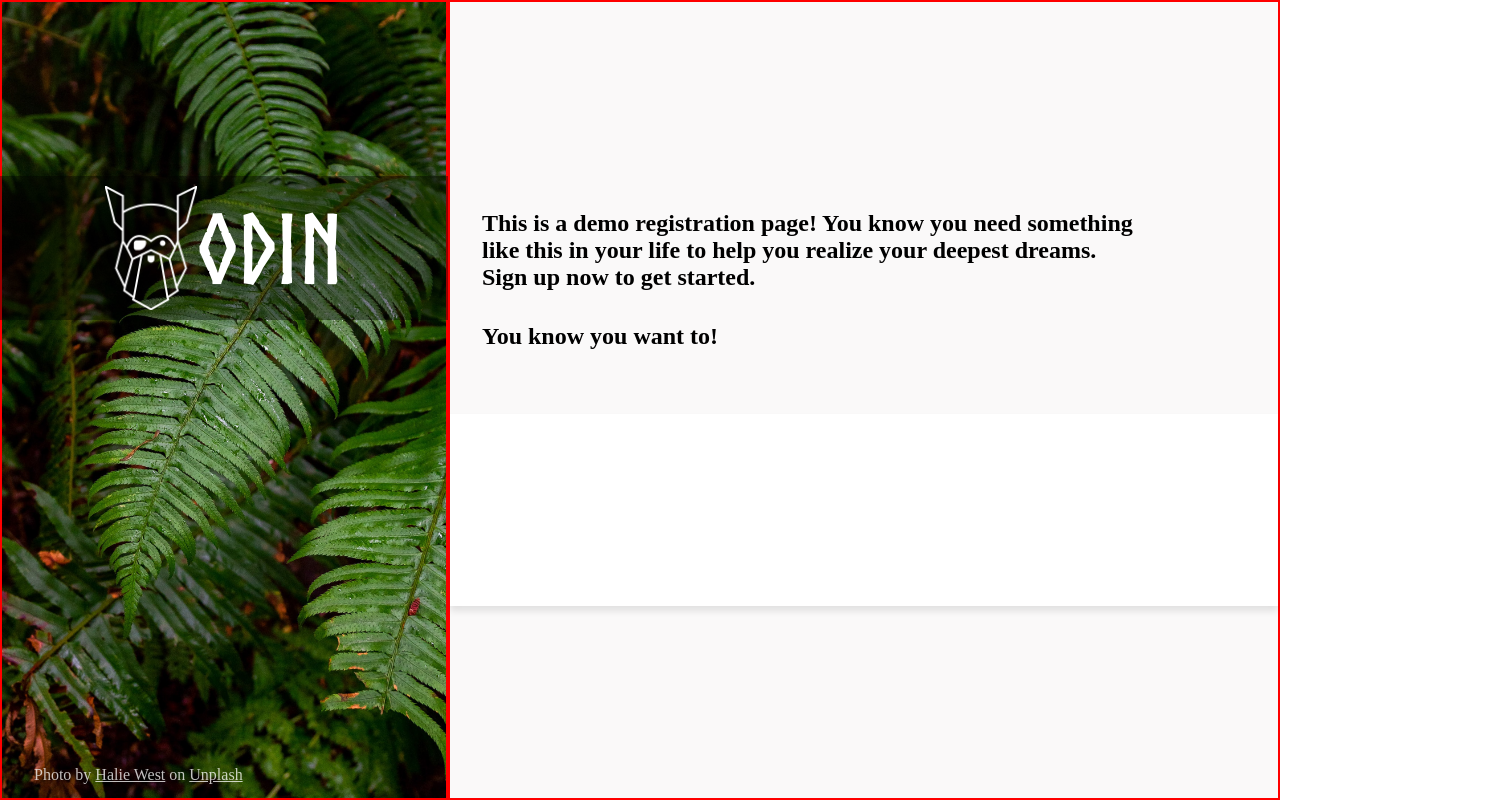
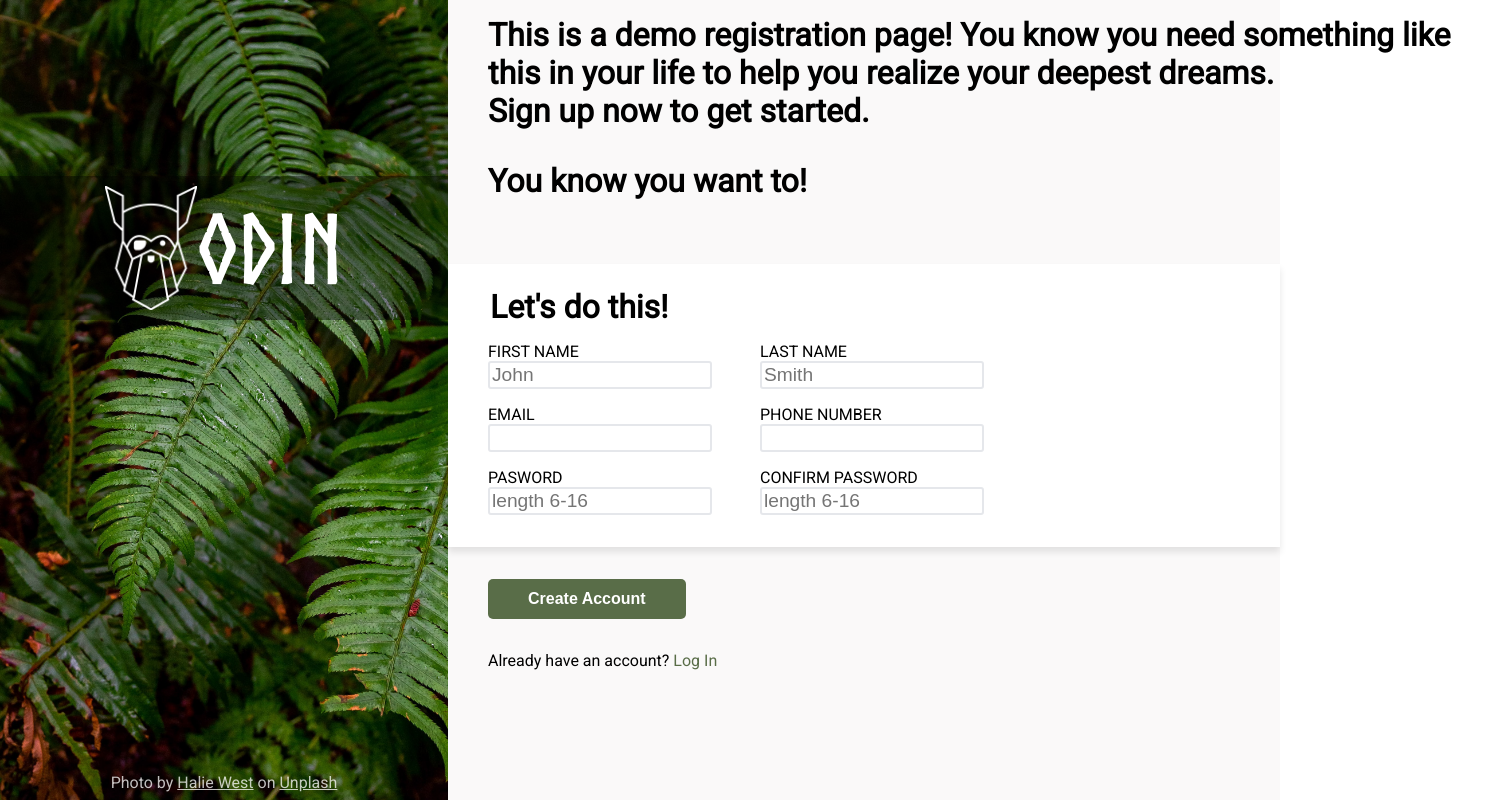
Before and after one commit to JoaoMateus98/sign-up-form, a plain HTML site: page index.html in a window 1280 px wide. Shown: the whole page, 1491 px wide, since content can reach past the window. Drawn offline with Linux system fonts and the light colour scheme.

Commit message:
the form and styled eveything

```diff
--- a/index.html
+++ b/index.html
@@ -4,6 +4,7 @@
     <meta charset="UTF-8">
     <meta http-equiv="X-UA-Compatible" content="IE=edge">
     <meta name="viewport" content="width=device-width, initial-scale=1.0">
+    <link href="https://fonts.googleapis.com/css2?family=Roboto&display=swap" rel="stylesheet">
     <link rel="stylesheet" href="style.css">
     <title>Sign-up</title>
 </head>
@@ -18,12 +19,50 @@
             </div>
         </div>
         <div class="sub-main-container" id="sub-main-container-right">
-            <div class="right-header-container">
-                <p>This is a demo registration page! You know you need something like this in your life to help you realize your deepest dreams. Sign up now to get started.</p>
-                <p class="bottom-p">You know you want to!</p>
+            <form action="http://httpbin.org/post" method="post" id="my-form">
+                <div class="right-header-container">
+                    <p class="header-p">This is a demo registration page! You know you need something like this in your life to help you realize your deepest dreams. <br> Sign up now to get started.</p>
+                    <p class="header-p bottom-p">You know you want to!</p>
+                </div>
+                <div class="right-form-container">
+                    <legend>Let's do this!</legend>
+                    <div class="input-main-container">
+                      <ul>
+                        <li>
+                            <label for="first_name">FIRST NAME</label>
+                            <input type="text" id="first_name" name="first_name" minlength="1" placeholder="John" required>
+                        </li>
+                        <li>
+                            <label for="email">EMAIL</label>
+                            <input type="email" id="email" name="email" minlength="5" required>
+                        </li>
+                        <li>
+                            <label for="password">PASWORD</label>
+                            <input type="password" id="password" name="password" minlength="6" maxlength="16" placeholder="length 6-16" required>
+                        </li>
+                    </ul>
+                    <ul>
+                        <li>
+                            <label for="last_name">LAST NAME</label>
+                            <input type="text" id="last_name" name="last_name" minlength="1" placeholder="Smith" required>
+                        </li>
+                        <li>
+                            <label for="phone_number">PHONE NUMBER</label>
+                            <input type="tel" id="phone_number" name="phone_number">
+                        </li>
+                        <li><label for="conf_pass">CONFIRM PASSWORD</label>
+                            <input type="password" id="conf_pass" name="conf_pass" minlength="6" maxlength="16" placeholder="length 6-16" required>
+                        </li>
+                    </ul>
+                    </div>
+                </div>
+                <div class="right-button-container">
+                    <button type="submit"> Create Account</button>
+                    <p>Already have an account? <a href="#">Log In</a></p>
+                </div>
+            </form>
+
             </div>
-            <div class="right-form-container"></div>
-            <div class="right-button-container"></div>
         </div>
     </main>
 </body>
--- a/style.css
+++ b/style.css
@@ -9,14 +9,11 @@
 }
 
 :root {
-    --black-color: black;
-    --white-color: white;
-    --red-color: red;
-    --green-color: green;
-    --blue-color: blue;
     --background-color: rgb(250, 249, 249);
+    --account-color: #596D48;
     --banner-height: 9rem;
-    --default-border: 2px solid var(--red-color);
+    --default-border: 2px solid #E5E7EB;
+    --selected-border: 2px solid #5375d6;
 }
 
 @font-face {
@@ -24,6 +21,7 @@
     src: url(assets/Norse-Bold.otf);
 }
 main {
+    font-family: 'Roboto', sans-serif;;
     display: flex;
     width: max(900px, 100vw);
     height: max(600px, 100vh);
@@ -36,7 +34,6 @@ main {
     background: url(assets/background-img.jpg);
     background-repeat: no-repeat;
     background-size: cover;
-    border: var(--default-border);
 }
 
 .background-img {
@@ -60,16 +57,16 @@ main {
     font-family: Norse-Bold, sans-serif;
     font-size: 6rem;
     align-self: center;
-    color: var(--white-color);
+    color: white;
 }
 
 .left-footer {
     position: absolute;
-    bottom: 0;
+    bottom: .5rem;
     display: flex;
     justify-content: center;
     width: inherit;
-    color: var(--white-color);
+    color: white;
     opacity: .75;
 }
 
@@ -77,40 +74,132 @@ main {
     text-decoration: underline;
 }
 
+/*right container*/
 
-
-#sub-main-container-right {
+form {
     display: flex;
     flex-direction: column;
     background-color: var(--background-color);
     width: 65vw;
-    height: inherit;
-    border: var(--default-border);
+    height: 100vh;
 }
 
-#sub-main-container-right > div {
-    flex-grow: 1;
+form > div{
+    height: calc(100vh/3);
+}
+
+form > div.right-form-container {
+    height: fit-content;
 }
 
 .right-header-container {
     display: flex;
     flex-direction: column;
     justify-content: flex-end;
-    font-size: 1.5rem;
+    font-size: 2rem;
     font-weight: bold;
 }
 
-p {
+.header-p {
     margin: 0;
-    padding: 1rem 2rem 1rem 2rem;
-    width: 60ch;
+    padding: 1rem 2rem 1rem 2.5rem;
+    width: 58ch;
 }
 
 .bottom-p {
     margin-bottom: 3rem;
 }
 
+/*form*/
+
 .right-form-container {
+    padding-left: 2.5rem;
+    display: flex;
+    flex-direction: column;
+    justify-content: space-around;
     background-color: white;
     box-shadow: 0 5px 7px rgba(0,0,0,.1);
 }
+
+fieldset {
+    padding: 0;
+    display: flex;
+    flex-direction: column;
+    justify-content: space-around;
+    margin-left: 2.5rem;
+    border: 0;
+}
+
+ul {
+    display: flex;
+    flex-direction: column;
+    justify-content: flex-start;
+    gap: 1rem;
+    font-size: 1rem;
+    margin: 0;
+    padding: 0;
+    list-style-type: none;
+}
+
+li {
+    display: flex;
+    flex-direction: column;
+    width: 14rem;
+}
+
+legend {
+    margin-top: 1.5rem;
+    font-size: 2rem;
+    font-weight: bold;
+}
+
+.input-main-container {
+    flex-grow: 1;
+    margin-top: 1rem;
+    margin-bottom: 2rem;
+    display: flex;
+    gap: 3rem;
+}
+
+input {
+    border-radius: 3px;
+    font-size: 1.2rem;
+    border: var(--default-border);
+}
+
+input:focus {
+    outline: none;
+    border: var(--selected-border);
+    box-shadow: 2px 2px 5px rgb(0, 0, 0, .4);
+}
+
+
+/*lower right*/
+
+.right-button-container > *{
+    font-size: 1rem;
+    margin: 2rem 0 0 2.5rem;
+}
+
+.right-button-container > button {
+    background-color: var(--account-color);
+    color: white;
+    font-weight: bold;
+    border-width: 0;
+    border-radius: 5px;
+    padding: .7rem 2.5rem;
+}
+
+.right-button-container > button:hover {
+    cursor: pointer;
+}
+
+.right-button-container > p > a {
+    text-decoration: none;
+    color: var(--account-color);
+}
+
+p {
+    margin: 0;
+    padding: 0;
+}
```
